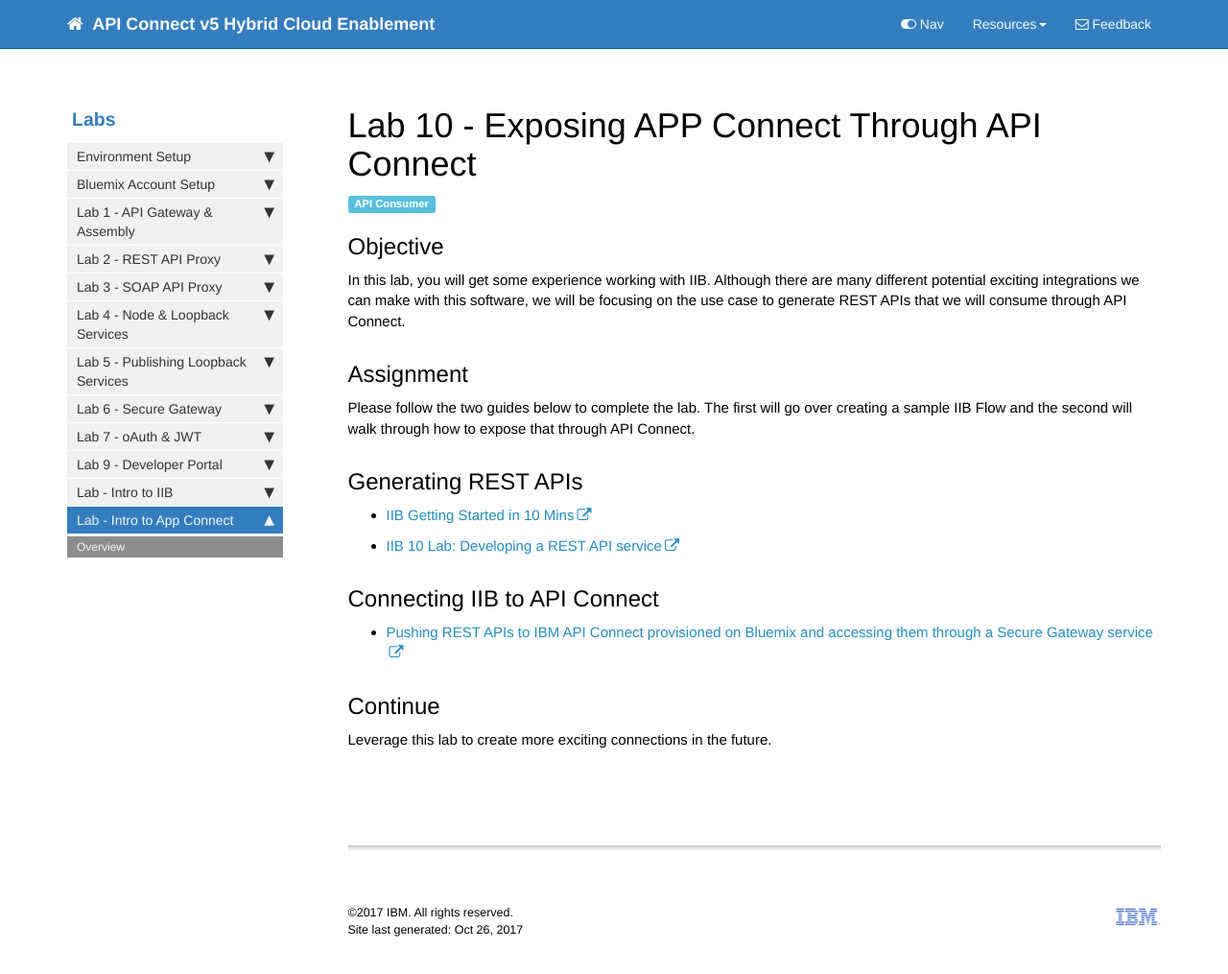
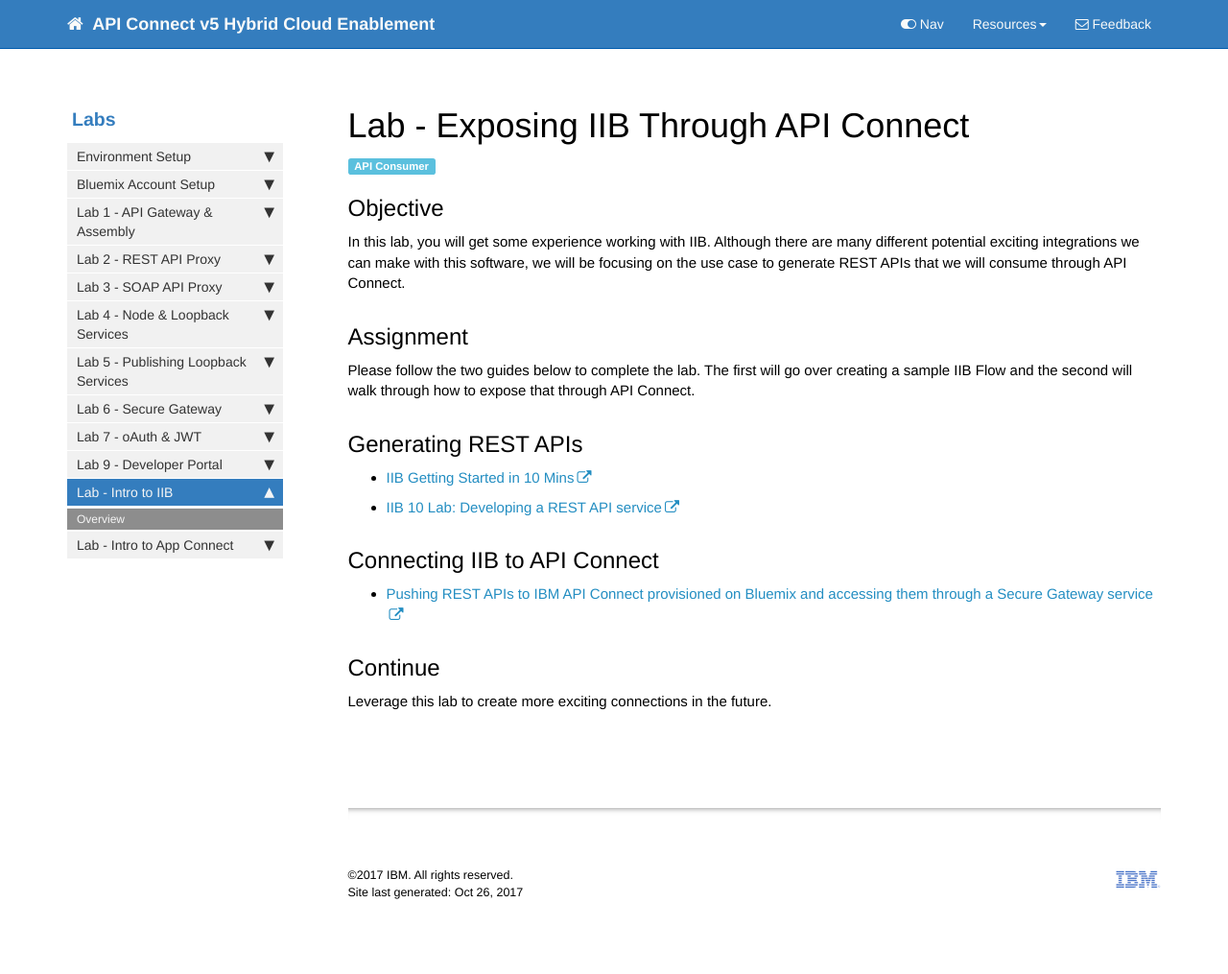
Before and after one commit to ibm-apiconnect/apic-hybrid-cloud-enablement, a Jekyll site: the page built from docs/pages/labs/iib/iib_overview.md, in a window 1280 px wide and 1029 px high. Shown: the top 1015 px of the window at 96% size. Built offline with Jekyll 4.4.1, drawn with Linux system fonts in a browser that asks for light colours; nearby versions of some CDN libraries; comment, search, counter and statistics services are not loaded.

Commit message:
fixing iib error

```diff
--- a/docs/pages/labs/iib/iib_overview.md
+++ b/docs/pages/labs/iib/iib_overview.md
@@ -1,9 +1,9 @@
 ---
-title: Lab 10 - Exposing APP Connect Through API Connect
+title: Lab  - Exposing IIB Through API Connect
 toc: false
 sidebar: labs_sidebar
-folder: labs/appconnect
-permalink: /appconnect_overview.html
+folder: labs/iib
+permalink: /iib_overview.html
 applies_to: [consumer]
 ---
 
```
Also changed, not shown: docs/pages/labs/appconnect/appconnect_overview.md (+1 -1 lines).
